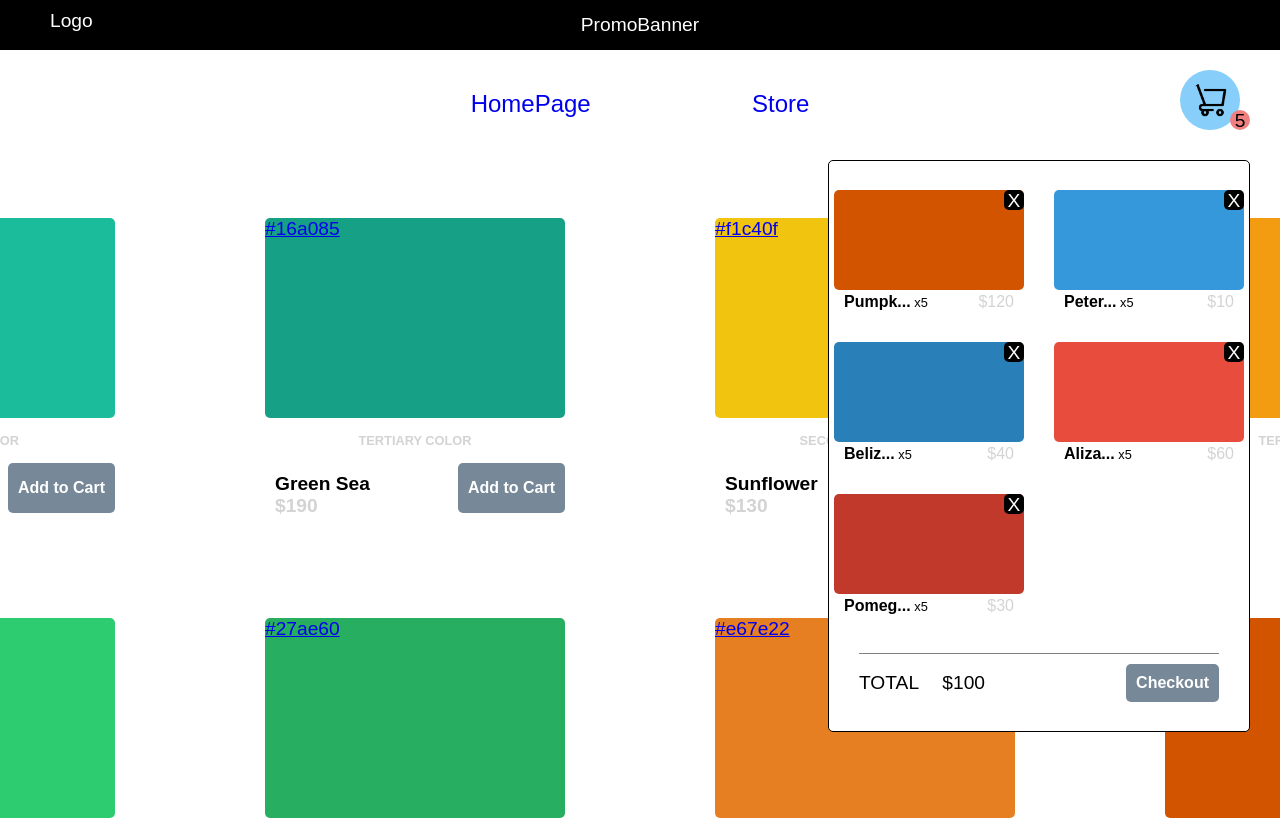
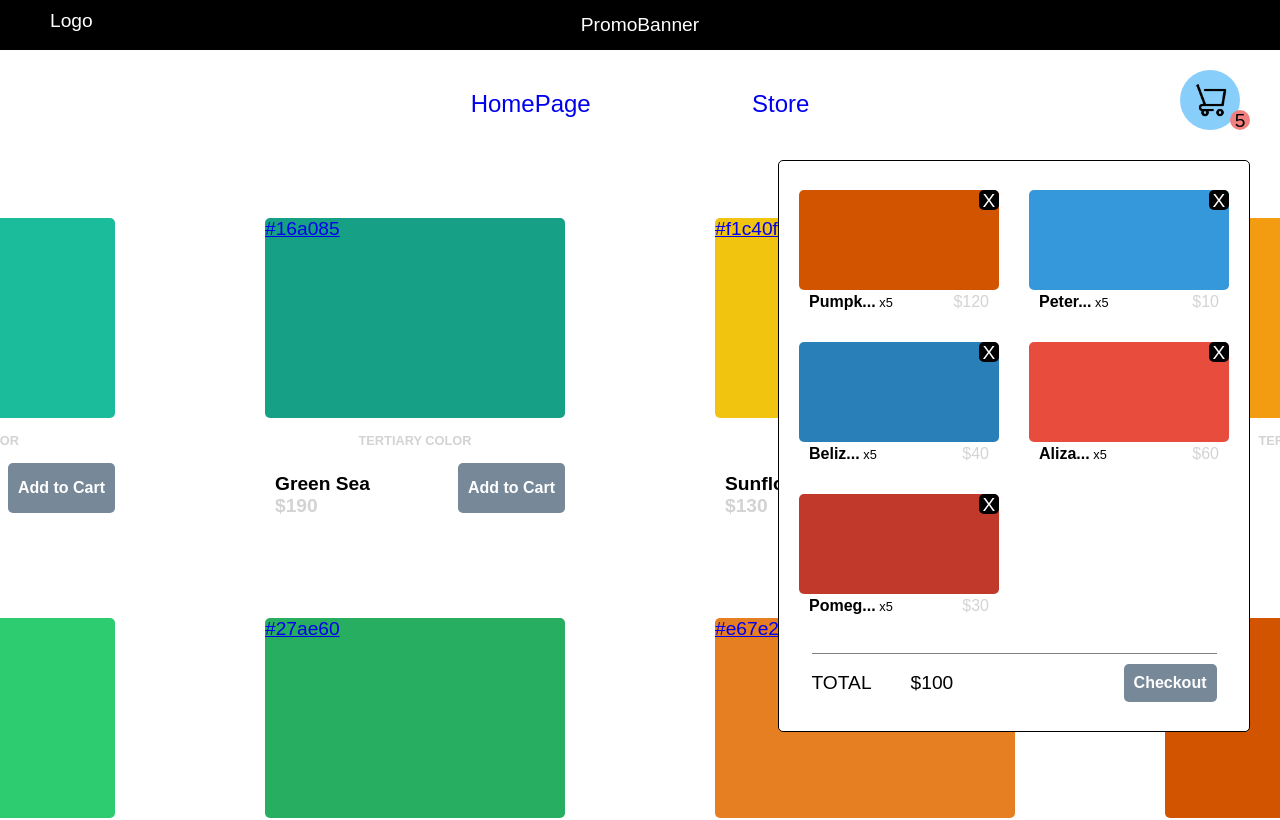
Before and after one commit to bmuday/stripe-client, a React (Create React App) app: page /store in a window 1280 px wide. Shown: the top 820 px of the page. Built offline with nearby package versions, Linux system fonts and the light colour scheme.

Commit message:
redesign minicards list

```diff
--- a/src/index.css
+++ b/src/index.css
@@ -151,7 +151,7 @@ body {
 }
 
 .cart__container {
-  width: 400px;
+  width: 450px;
   height: 550px;
   position: fixed;
   top: 160px;
@@ -176,7 +176,7 @@ body {
 }
 
 .mini__preview {
-  width: 190px;
+  width: 200px;
   height: 100px;
   border-radius: 5px;
   display: flex;
```
